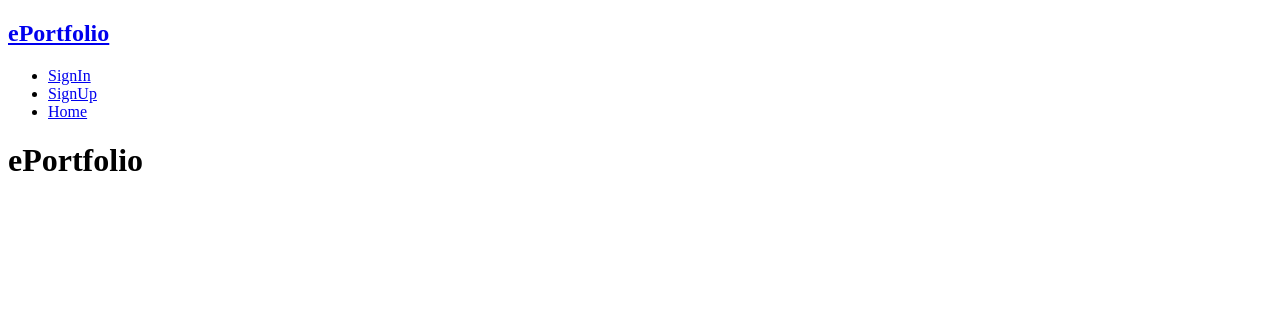
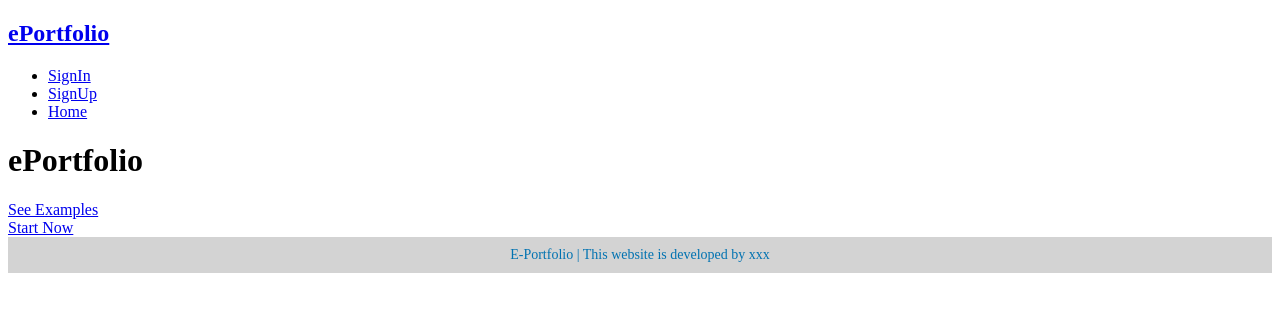
Before and after one commit to Scarletlake/ePortfolio_team2, a React (Create React App) app in the folder client/: page / in a window 1280 px wide. Shown: the top 312 px of the page. Built offline with nearby package versions, Linux system fonts and the light colour scheme; the HTML template or start-up script is replaced by a standard one.

Commit message:
Added Footer.js and modified LandingPage.js
Footer.js has temporary in-document style format, LandingPage.js does not have any style format.

```diff
--- a/client/src/App.js
+++ b/client/src/App.js
@@ -1,6 +1,7 @@
 import React, { Fragment, useEffect } from 'react';
 import { BrowserRouter as Router, Route, Switch } from 'react-router-dom';
 import Navbar from "./components/Navbar";
+import Footer from "./components/Footer"
 import PrivateRoute from "./components/PrivateRoute"
 import HomePage from "./pages/HomePage";
 import SignInPage from "./pages/SignInPage";
@@ -20,6 +21,7 @@ const App = () => {
             <PrivateRoute exact path="/user/home" component={HomePage} />
             <Route component={NotFoundPage} />
           </Switch>
+          <Footer />
         </Fragment>
       </Router>
   );
--- /dev/null
+++ b/client/src/components/Footer.js
@@ -0,0 +1,17 @@
+import React from 'react'
+
+export default function Footer() {
+    return (
+        <div>
+            <footer style={{
+                padding: "10px 0",
+                backgroundColor: "lightgray",
+                color: "#0072b1",
+                textAlign: "center",
+                fontSize: "14px",
+                width: "100%"}}>
+                E-Portfolio | This website is developed by xxx
+            </footer>
+        </div>
+    )
+}
--- a/client/src/pages/LandingPage.js
+++ b/client/src/pages/LandingPage.js
@@ -1,11 +1,18 @@
 import React, { Fragment } from 'react';
+import { Link } from 'react-router-dom';
 
 const NotFound = () => {
   return (
     <Fragment>
-      <h1>
+      <h1 className="landing-title">
       ePortfolio
       </h1>
+
+      <img></img>
+
+      <Link to='/' className="btn" >See Examples</Link>
+      <br />
+      <Link to='/user/signup' className="btn" >Start Now</Link>
     </Fragment>
   );
 };
```
Also changed, not shown: 1 other file (tests, documents, lock files or other folders).
